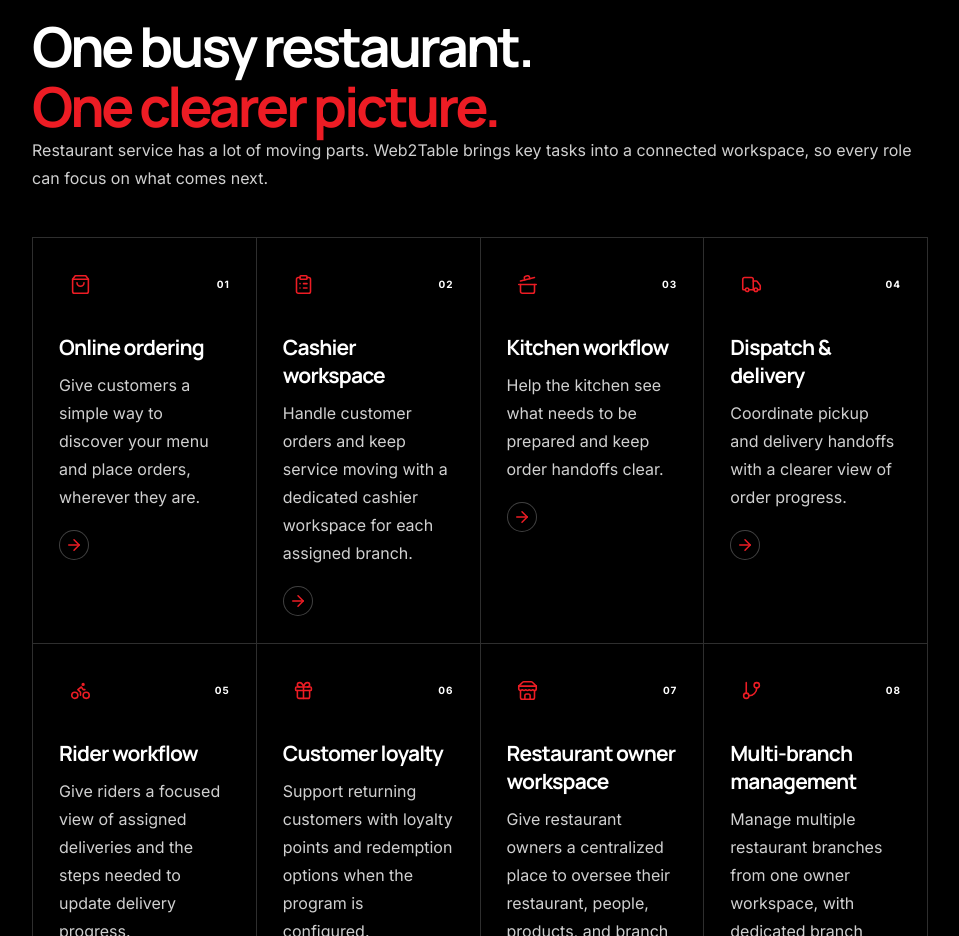
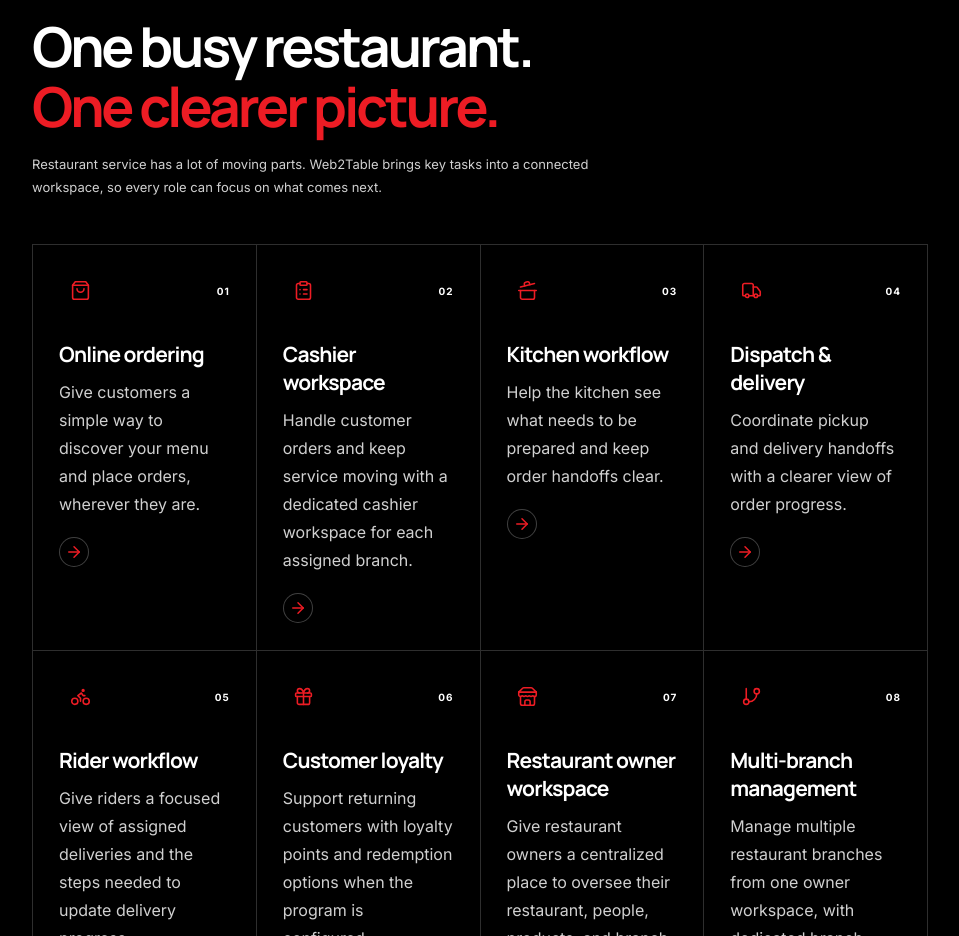
Before and after one commit to Jrnotjunior/web2table.io, a React (Vite) app: page / in a window 1280 px wide. Shown: the part 1100-2036 px from the top of the page, without its empty margins (160-1119 px from the left). Built offline with nearby package versions, Linux system fonts and the light colour scheme.

Commit message:
Add platform heading layout spacing

```diff
--- a/src/styles/modules/01-foundation.css
+++ b/src/styles/modules/01-foundation.css
@@ -127,6 +127,7 @@ p { color: var(--muted); line-height: 1.75; }
 .split-heading > p { max-width: 430px; margin-bottom: 5px; font-size: 13px; }
 .showcase-heading { display: block; }
 .showcase-heading > p { max-width: 620px; margin: 17px 0 0; font-size: 13px; line-height: 1.75; }
+.platform-heading > p { max-width: 620px; margin: 17px 0 0; font-size: 13px; line-height: 1.75; }
 .platform-section { background: var(--white); }
 .capability-grid { display: grid; grid-template-columns: repeat(4, minmax(0, 1fr)); border-top: 1px solid var(--line); border-left: 1px solid var(--line); }
 .capability-card { position: relative; min-height: 230px; padding: 25px 26px 27px; border-right: 1px solid var(--line); border-bottom: 1px solid var(--line); transition: background .2s; }
```
